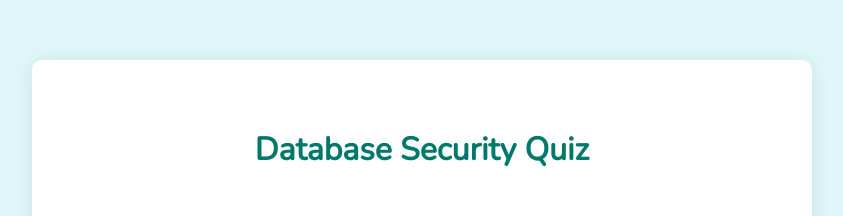
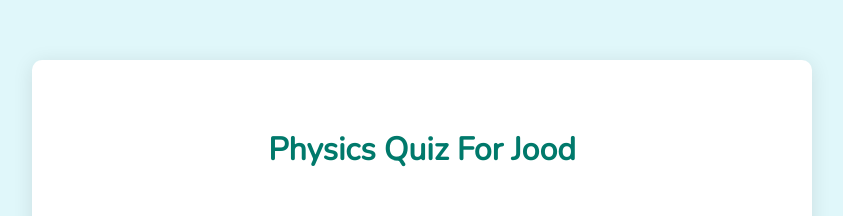
Before and after one commit to Techiewicky/Physicsjood, a plain HTML site: page index.html in a window 1280 px wide. Shown: the top 216 px of the page, without its empty margins (218-1061 px from the left). Drawn offline with nearby package versions, Linux system fonts and the light colour scheme.

Commit message:
Update index.html

```diff
--- a/index.html
+++ b/index.html
@@ -91,7 +91,7 @@
 </head>
 <body>
     <div class="quiz-container">
-        <h1>Database Security Quiz</h1>
+        <h1>Physics Quiz For Jood</h1>
 
         <!-- Dynamic Questions -->
         <div id="quiz-content"></div>
```
